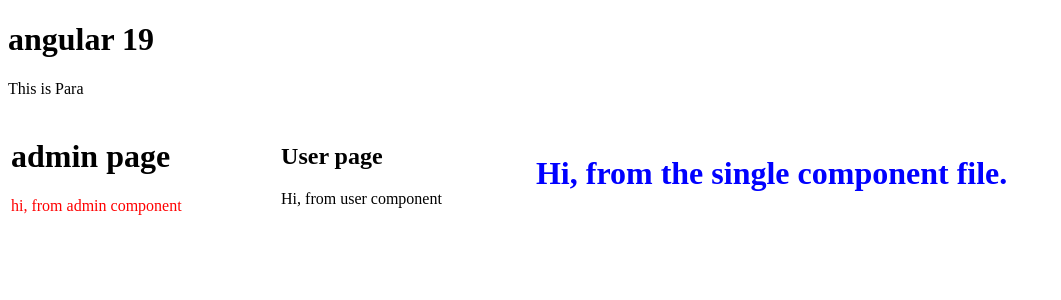
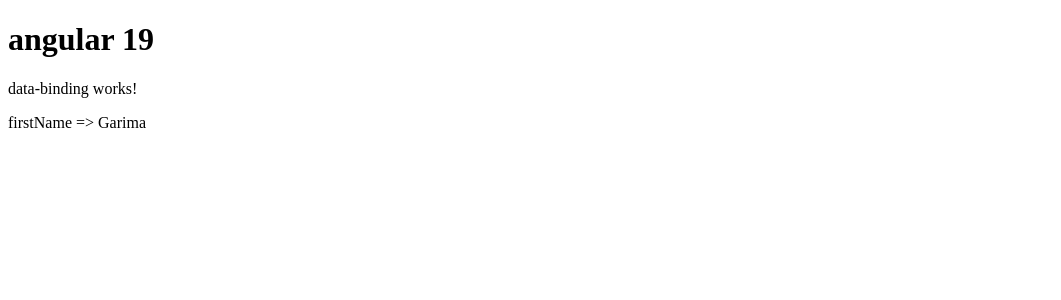
Before and after one commit to GarimaUttam/Angular19_course, an Angular app: page / in a window 1280 px wide. Shown: the top 300 px of the page, without its empty margins (0-1061 px from the left). Built offline with nearby package versions, Linux system fonts and the light colour scheme.

Commit message:
interpolation

```diff
--- a/angular.json
+++ b/angular.json
@@ -85,6 +85,7 @@
               }
             ],
             "styles": [
+              "./node_modules/bootstrap/dist/css/bootstrap.min.css",
               "src/styles.css"
             ],
             "scripts": []
--- a/package.json
+++ b/package.json
@@ -18,6 +18,7 @@
     "@angular/platform-browser": "^19.0.0",
     "@angular/platform-browser-dynamic": "^19.0.0",
     "@angular/router": "^19.0.0",
+    "bootstrap": "^5.3.3",
     "rxjs": "~7.8.0",
     "tslib": "^2.3.0",
     "zone.js": "~0.15.0"
--- a/src/app/app.component.html
+++ b/src/app/app.component.html
@@ -1,7 +1,7 @@
 <h1>angular 19</h1>
-<p>This is Para</p>
+<!-- <p>This is Para</p> -->
 
-<table style="width: 100%;">
+<!-- <table style="width: 100%;">
     <tr>
         <td>
             <app-admin></app-admin>
@@ -13,4 +13,6 @@
             <app-single-file-component></app-single-file-component>
         </td>
     </tr>
-</table>
+</table> -->
+
+<app-data-binding></app-data-binding>
--- a/src/app/app.component.ts
+++ b/src/app/app.component.ts
@@ -3,10 +3,11 @@
 import { AdminComponent } from "./components/admin/admin.component";
 import { UserComponent } from './components/user/user.component';
 import { SingleFileComponentComponent } from './components/single-file-component/single-file-component.component';
+import { DataBindingComponent } from "./components/data-binding/data-binding.component";
 
 @Component({
   selector: 'app-root',
-  imports: [AdminComponent, UserComponent, SingleFileComponentComponent],
+  imports: [AdminComponent, UserComponent, SingleFileComponentComponent, DataBindingComponent],
   templateUrl: './app.component.html',
   styleUrl: './app.component.css'
 })
--- /dev/null
+++ b/src/app/components/data-binding/data-binding.component.html
@@ -0,0 +1,10 @@
+<p>data-binding works!</p>
+
+<!-- one way date binding -->
+ <!-- 1. interpolation -->
+<div class="class">
+    <div class="col-6">
+        <!-- interpolation writing vars in curly braces -->
+         <p>firstName => {{firstName}}</p>
+    </div>
+</div>
--- /dev/null
+++ b/src/app/components/data-binding/data-binding.component.ts
@@ -0,0 +1,21 @@
+import { Component } from '@angular/core';
+
+@Component({
+  selector: 'app-data-binding',
+  imports: [],
+  templateUrl: './data-binding.component.html',
+  styleUrl: './data-binding.component.css'
+})
+export class DataBindingComponent {
+  firstName: string = "Garima";
+  rollnum: number = 121;
+  isActive: boolean = true;
+  currentDate: Date = new Date();
+
+  constructor() {
+    console.log(this.firstName);
+
+    this.isActive = false;
+    console.log(this.isActive);
+  }
+}
```
Also changed, not shown: src/app/components/data-binding/data-binding.component.css (added), 2 other files (tests, documents, lock files or other folders).
